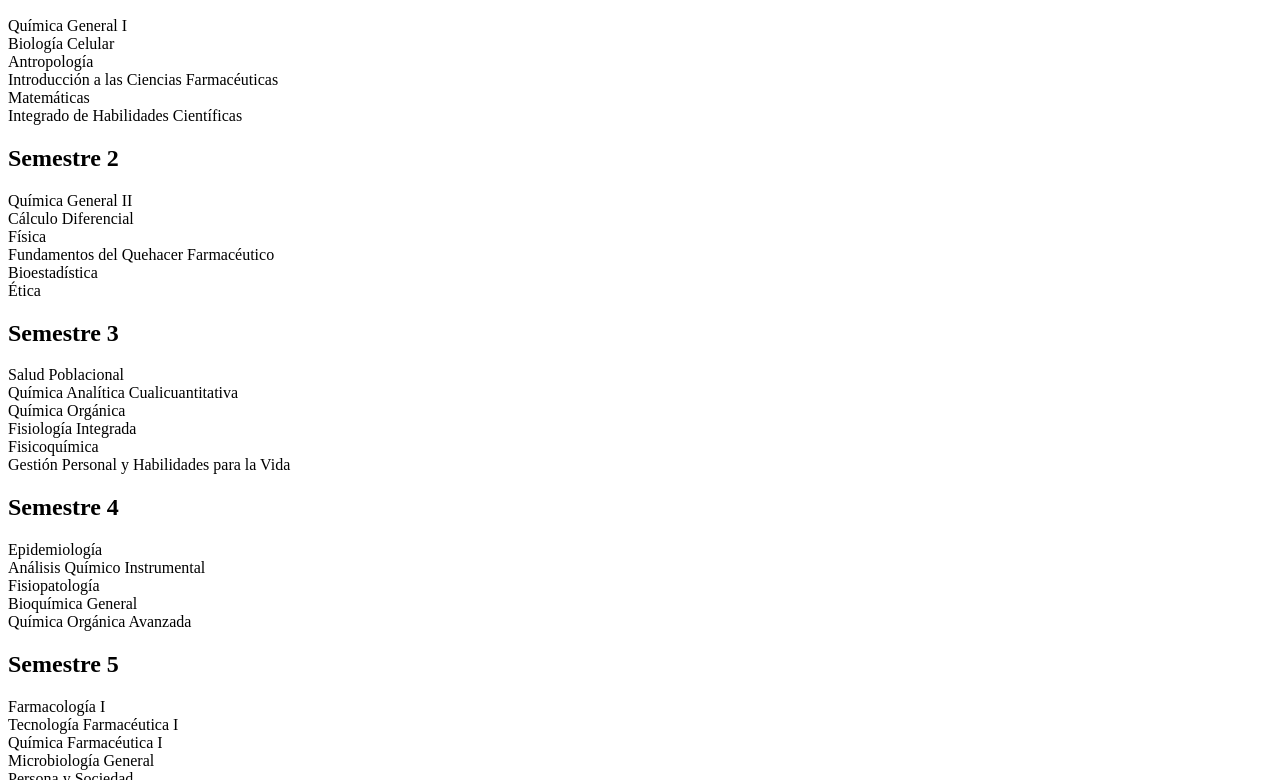
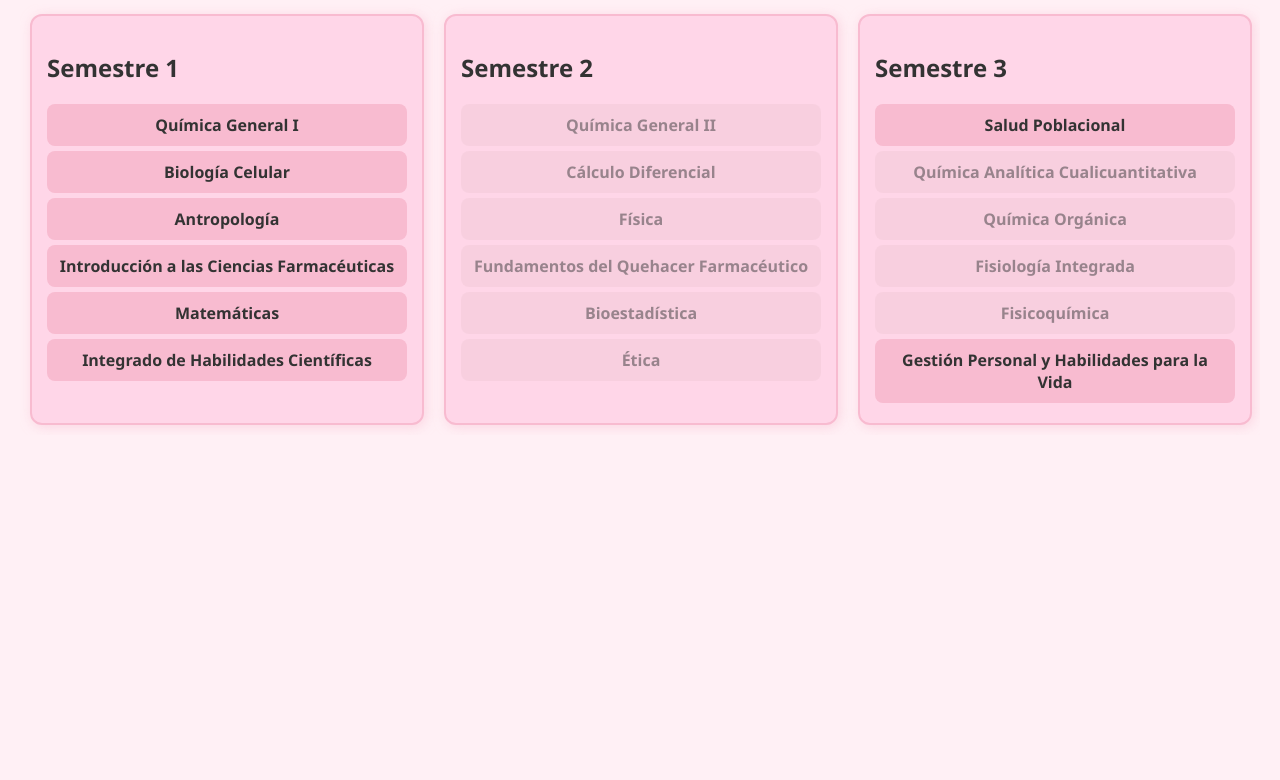
Before and after one commit to neelye06/malla-qyfa-, a plain HTML site: page index.html in a window 1280 px wide. Shown: the part 110-890 px from the top of the page. After the commit the page ends 800 px from the top, so only its background shows below. Drawn offline with Linux system fonts and the light colour scheme.

Commit message:
Update index.html

```diff
--- a/index.html
+++ b/index.html
@@ -4,7 +4,7 @@
   <meta charset="UTF-8" />
   <meta name="viewport" content="width=device-width, initial-scale=1.0" />
   <title>Malla Química y Farmacia - USS</title>
-  <link rel="stylesheet" href="estilo.css" />
+  <link rel="stylesheet" href="Style.css" />
   <script src="script.js" defer></script>
 </head>
 
```
